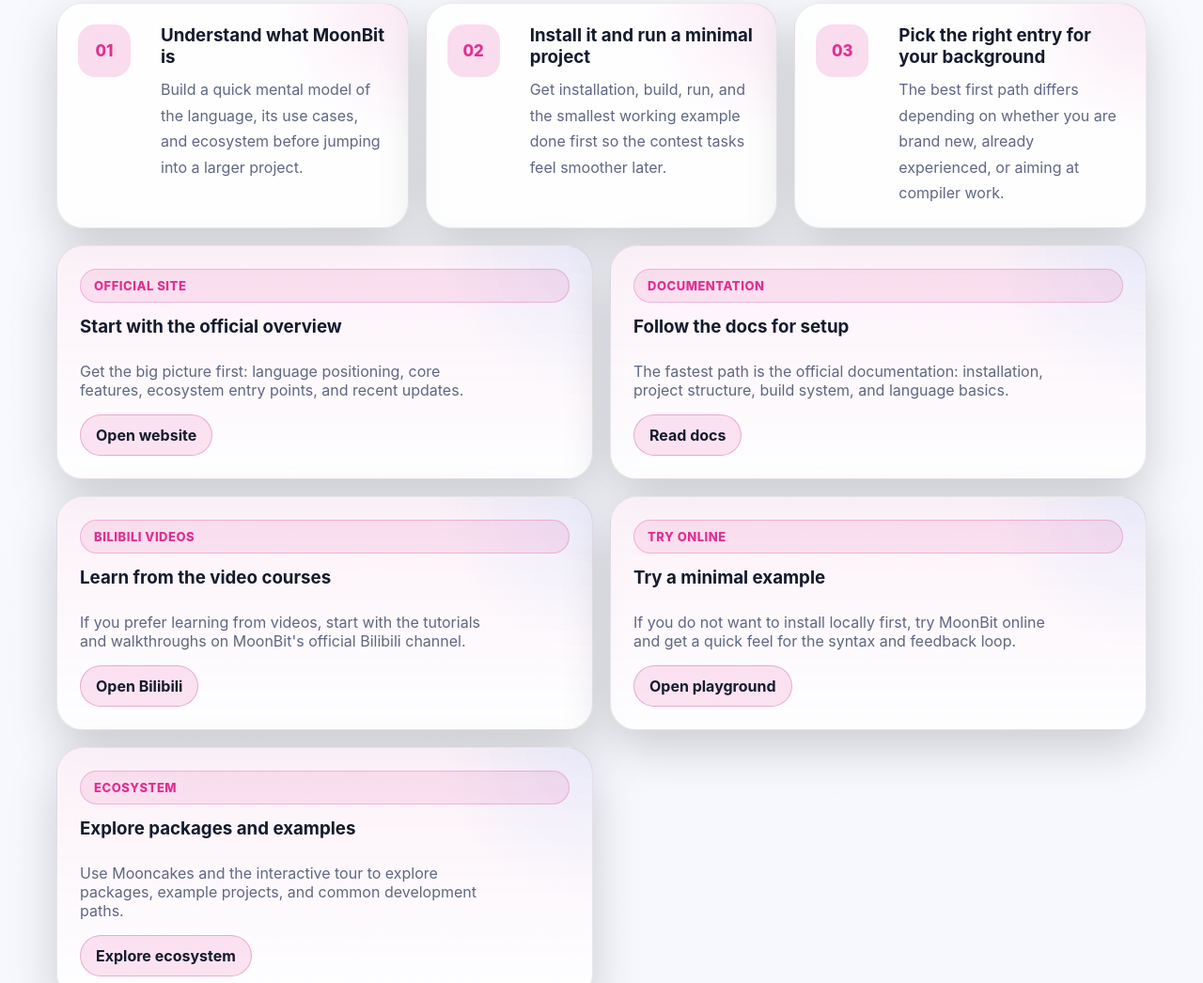
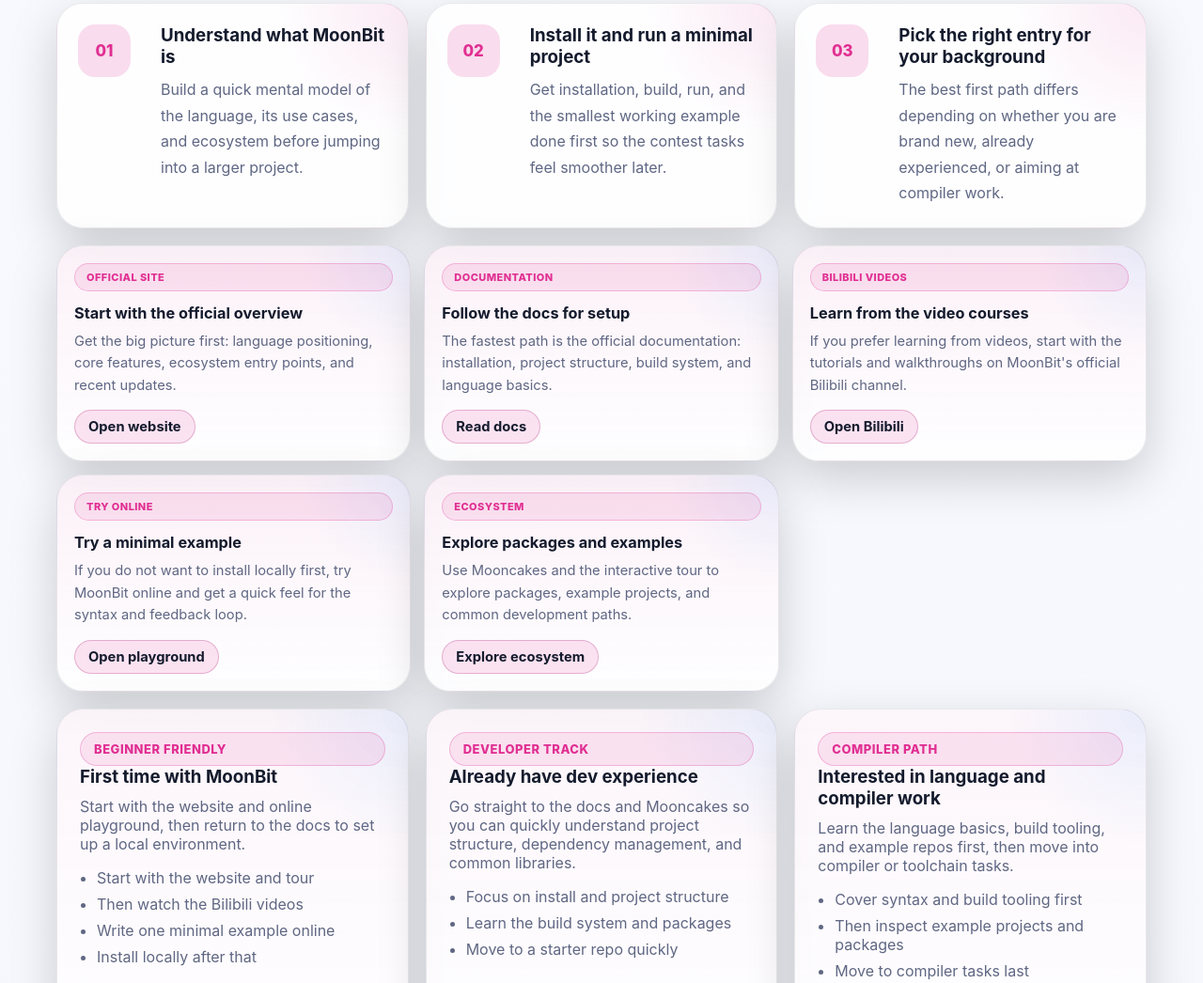
Before and after one commit to zongen01/MGPIC2026, a plain HTML site: page index.html in a window 1280 px wide. Shown: the part 2601-3647 px from the top of the page at 94% size. Drawn offline with Linux system fonts and the light colour scheme.

Commit message:
style: compact learn resource cards

```diff
--- a/site-assets/styles.css
+++ b/site-assets/styles.css
@@ -715,7 +715,8 @@
 }
 
 .learn-grid {
-  grid-template-columns: repeat(2, 1fr);
+  grid-template-columns: repeat(3, minmax(0, 1fr));
+  gap: 14px;
 }
 
 .learn-step-grid {
@@ -808,15 +809,31 @@
 .learn-card {
   display: flex;
   flex-direction: column;
-  min-height: 240px;
+  min-height: 188px;
+  padding: 18px;
   background:
     radial-gradient(circle at top right, color-mix(in srgb, var(--primary-strong) 10%, transparent), transparent 26%),
     linear-gradient(180deg, color-mix(in srgb, var(--primary) 6%, transparent), transparent),
     var(--panel);
 }
 
+.learn-card .tag {
+  min-height: 30px;
+  padding: 0 12px;
+  font-size: 11px;
+}
+
+.learn-card h3 {
+  margin: 12px 0 8px;
+  font-size: 1.02rem;
+  line-height: 1.35;
+}
+
 .learn-card p {
-  max-width: 44ch;
+  max-width: none;
+  margin: 0 0 14px;
+  font-size: 0.92rem;
+  line-height: 1.6;
 }
 
 .learn-step-card,
@@ -892,13 +909,14 @@
   display: inline-flex;
   align-items: center;
   justify-content: center;
-  min-height: 44px;
+  min-height: 36px;
   width: fit-content;
-  padding: 0 16px;
+  padding: 0 14px;
   border-radius: 999px;
   border: 1px solid color-mix(in srgb, var(--primary) 22%, var(--border));
   background: color-mix(in srgb, var(--primary) 12%, transparent);
   color: var(--text);
+  font-size: 0.92rem;
   font-weight: 700;
   text-decoration: none;
   transition:
@@ -1011,10 +1029,13 @@
   .hero-banner-grid,
   .hero-inner,
   .card-grid,
-  .learn-grid,
   .learn-step-grid,
   .persona-grid {
     grid-template-columns: 1fr;
+  }
+
+  .learn-grid {
+    grid-template-columns: repeat(2, minmax(0, 1fr));
   }
 
   .nav-shell,
@@ -1040,6 +1061,10 @@
 
   .hero {
     padding-top: 24px;
+  }
+
+  .learn-grid {
+    grid-template-columns: 1fr;
   }
 
   .eyebrow,
--- a/styles.css
+++ b/styles.css
@@ -715,7 +715,8 @@
 }
 
 .learn-grid {
-  grid-template-columns: repeat(2, 1fr);
+  grid-template-columns: repeat(3, minmax(0, 1fr));
+  gap: 14px;
 }
 
 .learn-step-grid {
@@ -808,15 +809,31 @@
 .learn-card {
   display: flex;
   flex-direction: column;
-  min-height: 240px;
+  min-height: 188px;
+  padding: 18px;
   background:
     radial-gradient(circle at top right, color-mix(in srgb, var(--primary-strong) 10%, transparent), transparent 26%),
     linear-gradient(180deg, color-mix(in srgb, var(--primary) 6%, transparent), transparent),
     var(--panel);
 }
 
+.learn-card .tag {
+  min-height: 30px;
+  padding: 0 12px;
+  font-size: 11px;
+}
+
+.learn-card h3 {
+  margin: 12px 0 8px;
+  font-size: 1.02rem;
+  line-height: 1.35;
+}
+
 .learn-card p {
-  max-width: 44ch;
+  max-width: none;
+  margin: 0 0 14px;
+  font-size: 0.92rem;
+  line-height: 1.6;
 }
 
 .learn-step-card,
@@ -892,13 +909,14 @@
   display: inline-flex;
   align-items: center;
   justify-content: center;
-  min-height: 44px;
+  min-height: 36px;
   width: fit-content;
-  padding: 0 16px;
+  padding: 0 14px;
   border-radius: 999px;
   border: 1px solid color-mix(in srgb, var(--primary) 22%, var(--border));
   background: color-mix(in srgb, var(--primary) 12%, transparent);
   color: var(--text);
+  font-size: 0.92rem;
   font-weight: 700;
   text-decoration: none;
   transition:
@@ -1011,10 +1029,13 @@
   .hero-banner-grid,
   .hero-inner,
   .card-grid,
-  .learn-grid,
   .learn-step-grid,
   .persona-grid {
     grid-template-columns: 1fr;
+  }
+
+  .learn-grid {
+    grid-template-columns: repeat(2, minmax(0, 1fr));
   }
 
   .nav-shell,
@@ -1040,6 +1061,10 @@
 
   .hero {
     padding-top: 24px;
+  }
+
+  .learn-grid {
+    grid-template-columns: 1fr;
   }
 
   .eyebrow,
```
